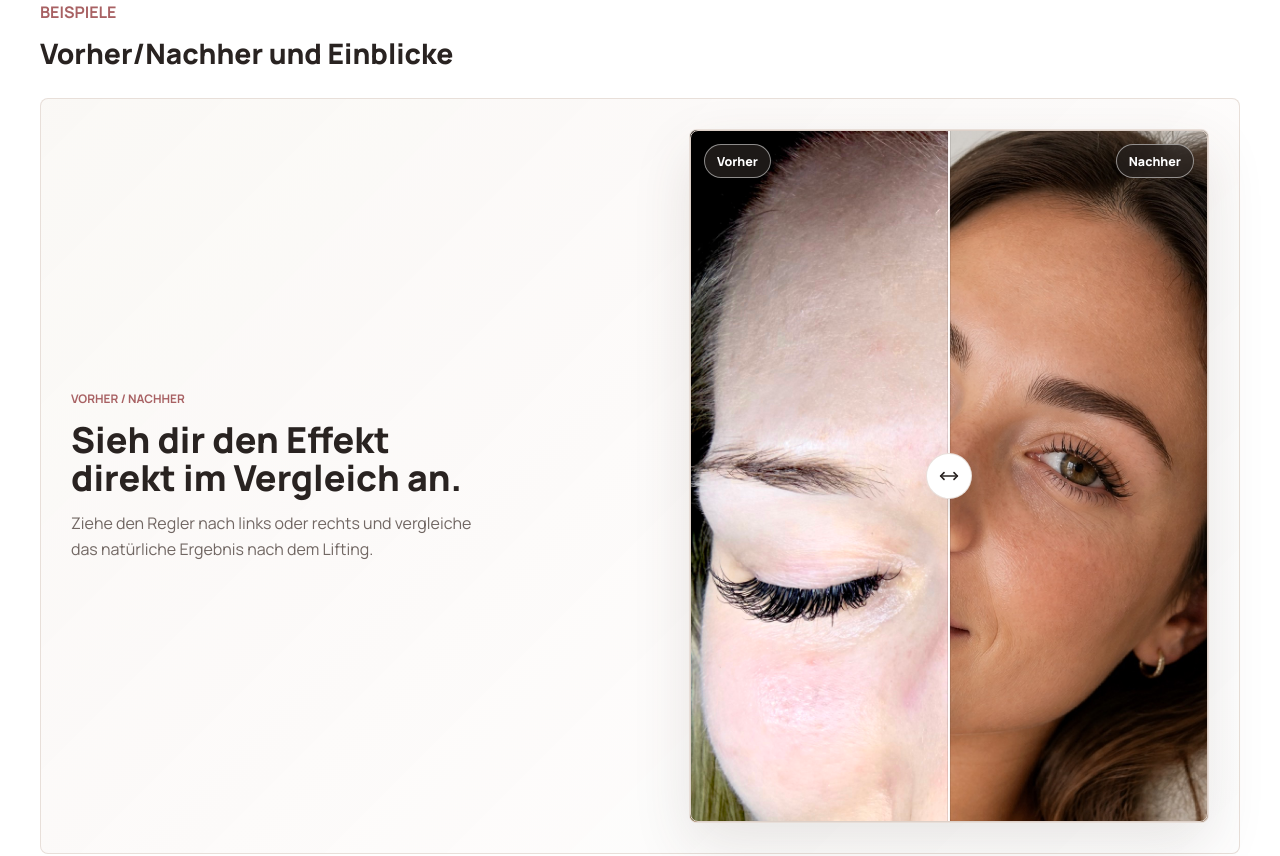
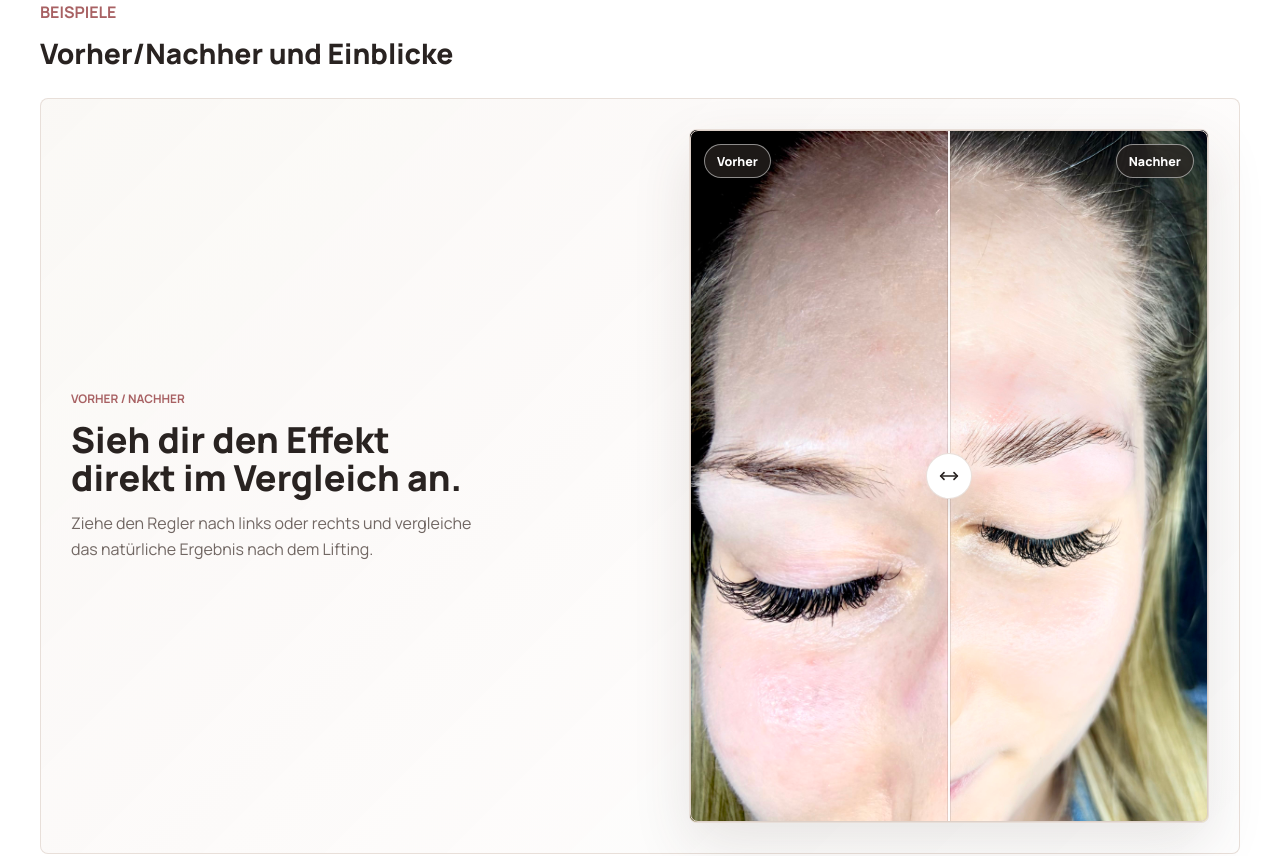
Before and after one commit to JBD-GER/liftlounge, a React (Vite) app: page / in a window 1280 px wide. Shown: the part 960-1816 px from the top of the page. Built offline with nearby package versions, Linux system fonts and the light colour scheme.

Commit message:
Use real after image in examples slider

```diff
--- a/src/components/BeforeAfterSlider.jsx
+++ b/src/components/BeforeAfterSlider.jsx
@@ -25,11 +25,11 @@ export default function BeforeAfterSlider() {
         style={{ '--slider-position': `${position}%` }}
       >
         <img
-          className="before-after-image"
-          src="/images/model-2.jpg"
-          alt="Allgemeines LiftLounge Ergebnis mit gepflegten Wimpern und Augenbrauen"
-          width="1800"
-          height="1350"
+          className="before-after-image before-after-result-image"
+          src="/images/nachher1.jpeg"
+          alt="Nachher-Aufnahme nach dem Lash und Brow Lifting"
+          width="3840"
+          height="5120"
           loading="eager"
           fetchPriority="high"
           decoding="async"
--- a/src/data/siteData.js
+++ b/src/data/siteData.js
@@ -196,8 +196,8 @@ export const gallery = [
     alt: 'Kosmetikerin führt eine Lash Lifting Behandlung in einem hellen Studio aus',
   },
   {
-    src: '/images/model-2.jpg',
-    alt: 'Natürliches Lash Lifting Ergebnis mit gepflegtem Augenaufschlag',
+    src: '/images/nachher1.jpeg',
+    alt: 'Echtes Nachher-Ergebnis nach Lash und Brow Lifting bei LiftLounge',
   },
   {
     src: '/images/kundin-hochkant.jpeg',
--- a/src/styles/index.css
+++ b/src/styles/index.css
@@ -1242,6 +1242,7 @@ p {
   object-position: center;
 }
 
+.before-after-result-image,
 .before-after-before-image {
   transform: rotate(90deg) scale(1.36);
 }
```
